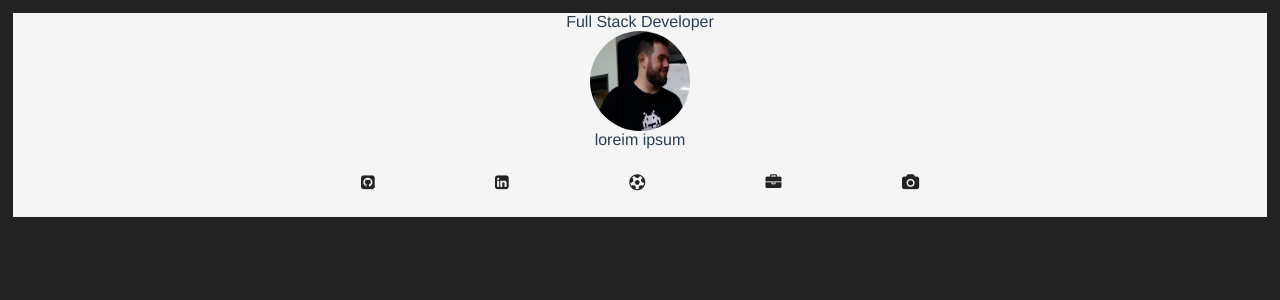
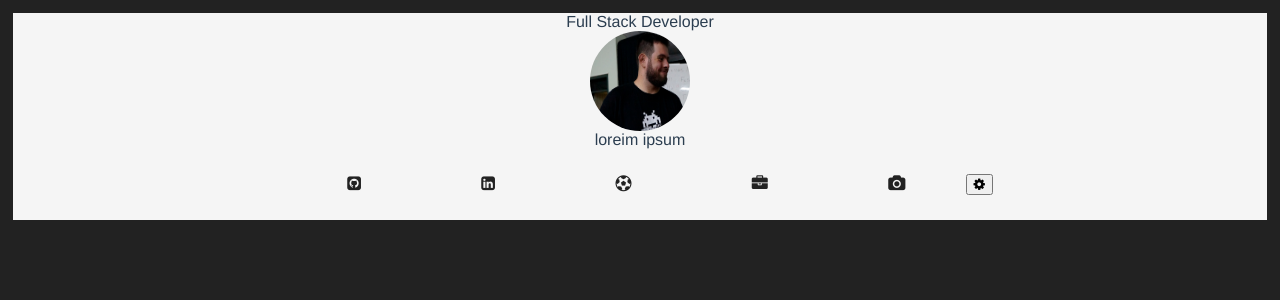
Before and after one commit to RodrigoBaltazar/site-pessoal, a Vue app in the folder app/: page / in a window 1280 px wide. Shown: the top 300 px of the page. Built offline with nearby package versions, Linux system fonts and the light colour scheme.

Commit message:
botao do modal

```diff
--- a/app/src/components/BaltazarBackworld.vue
+++ b/app/src/components/BaltazarBackworld.vue
@@ -22,6 +22,9 @@
         <a href="https://www.instagram.com/rodrigobaltazar00/">
           <i class="fa fa-camera" aria-hidden="true"></i>
         </a>
+        <button id="modal">
+          <i class="fa fa-gear"></i>
+        </button>
       </div>
     </div>
  </div>
@@ -70,17 +73,7 @@ body {
   border-radius: 50%;
   margin: 0 auto;
 }
-h3 {
-  /* margin: 40px 0 0; */
-}
-ul {
-  /* list-style-type: none;
-  padding: 0; */
-}
-li {
-  /* display: inline-block;
-  margin: 0 10px; */
-}
+
 a {
   margin: 0 5%;
   color: #222;
```
